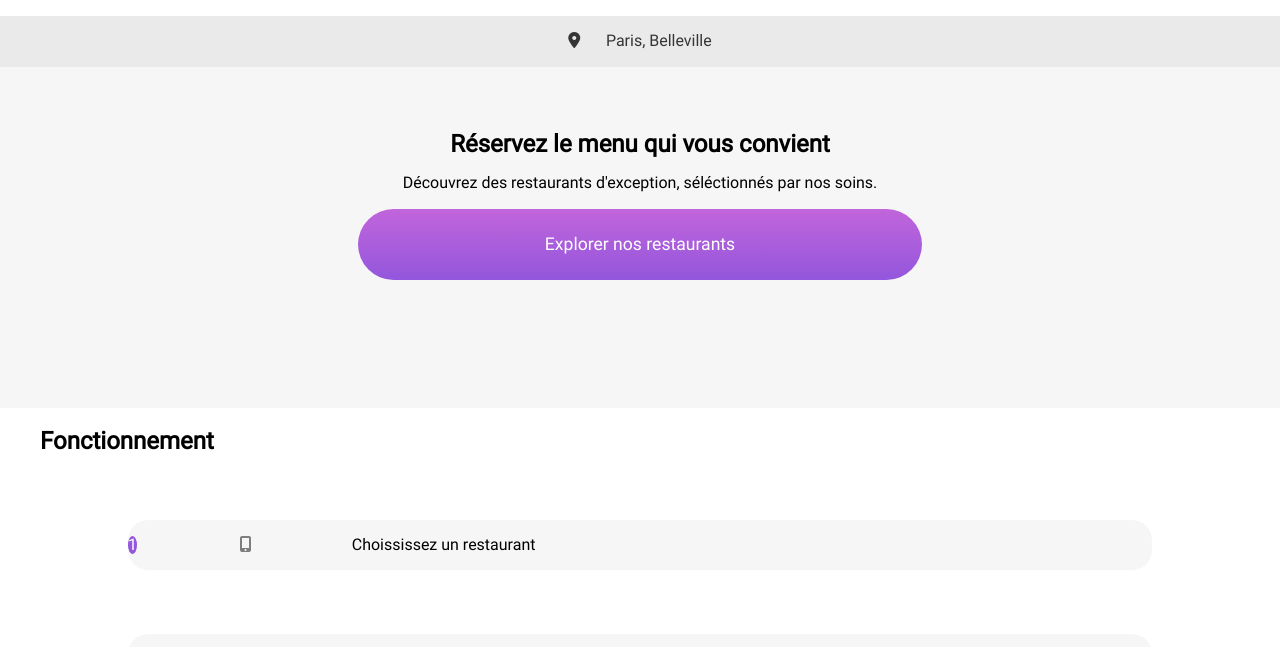
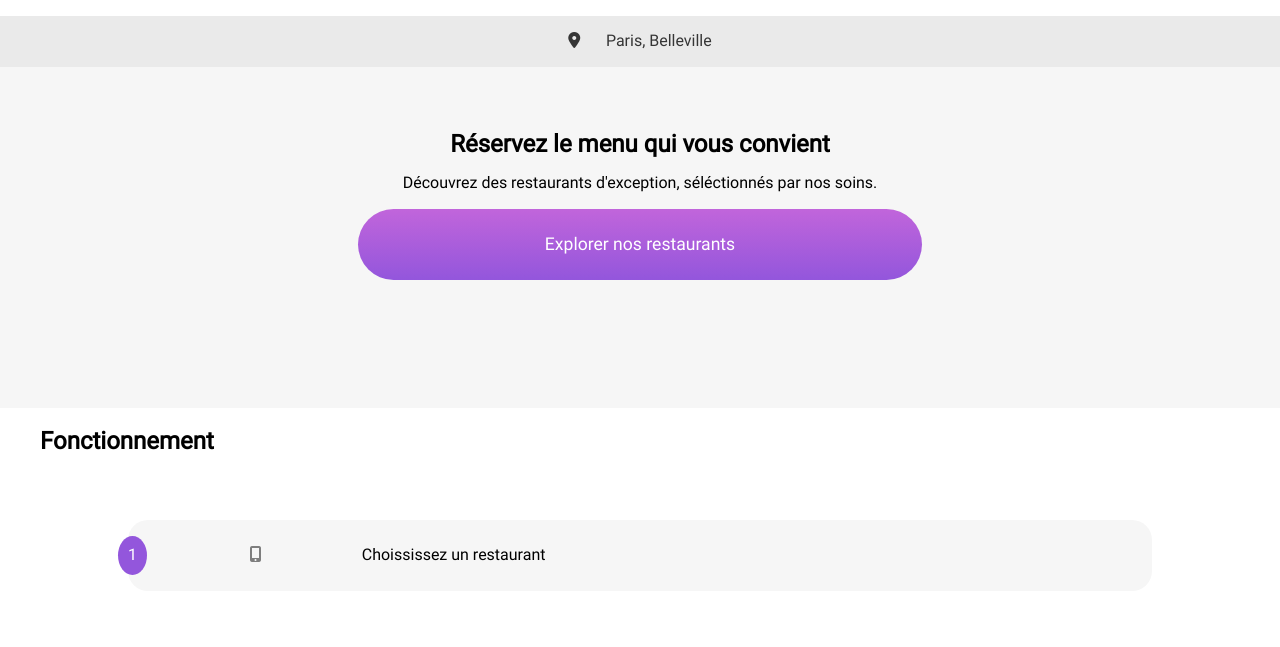
Before and after one commit to AlexandreArthaud/AlexandreArthaud_3_12112021, a website: page index.html in a window 1280 px wide. Shown: the part 123-770 px from the top of the page. Drawn offline with Linux system fonts and the light colour scheme.

Commit message:
update number icon styling

```diff
--- a/sass/main.scss
+++ b/sass/main.scss
@@ -129,7 +129,11 @@ button {
         }
 
         &__number {
+            margin-left: -10px;
             border-radius: 50%;
+            padding: 1%;
+            padding-right: 10px;
+            padding-left: 10px;
 
             background-color: $purple-1;
             color: white;
```
Also changed, not shown: public/css/styles.css, 1 other file.
